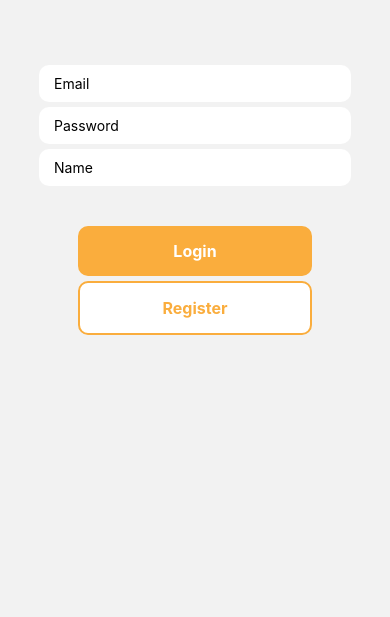
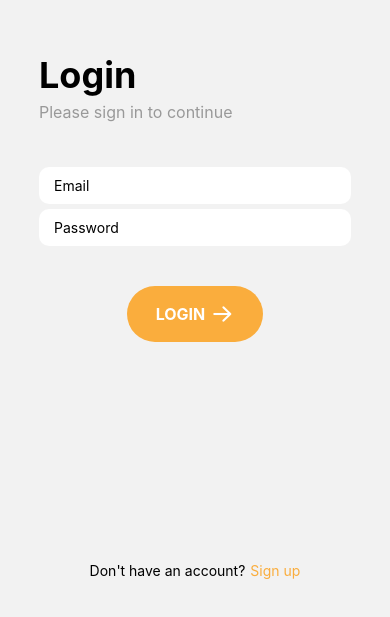
Before and after one commit to swipss/Expense-Tracker-Project-New, a React Native app: screen / in a window 390 px wide. Shown: the part 225-842 px from the top of the page. Built offline with nearby package versions, Linux system fonts and the light colour scheme; no server answers.

Commit message:
registering, firestore

```diff
--- a/components/HomeComponents/AddTransaction.js
+++ b/components/HomeComponents/AddTransaction.js
@@ -4,14 +4,16 @@ import { Formik } from 'formik';
 import { useDispatch } from 'react-redux';
 import {addTransaction} from '../../redux/store/actions/transactionAction';
 import { Picker } from '@react-native-picker/picker'
+import { arrayUnion, doc, setDoc, updateDoc } from 'firebase/firestore';
+import { auth, db } from '../../firebase';
 
 export default function AddTransaction({navigation, modalVisible, setModalVisible}) {
-    const [selectedValue, setSelectedValue] = useState("expense");
-    const [category, setCategory] = useState('Entertainment');
     // console.log(selectedValue, category);
 
 
     const dispatch = useDispatch();
+    const [selectedValue, setSelectedValue] = useState("expense");
+    const [category, setCategory] = useState('Entertainment');
     const [title, setTitle] = useState('');
     const [price, setPrice] = useState('');
 
@@ -22,17 +24,26 @@ export default function AddTransaction({navigation, modalVisible, setModalVisibl
 
         const id = Math.floor(Math.random() * 600000);
 
-        const newTransaction = {
-            id,
-            title,
-            category,
-            price: +price,
-            type: selectedValue,
-        }
+        updateDoc(doc(db, 'users', auth.currentUser.uid), {
+            transactions: arrayUnion({
+                category: category,
+                id: id,
+                price: +price,
+                title: title,
+                type: selectedValue,
+            })
+        })
+        // const newTransaction = {
+        //     id,
+        //     title,
+        //     category,
+        //     price: +price,
+        //     type: selectedValue,
+        // }
 
-        dispatch(addTransaction({...newTransaction}));
+        // dispatch(addTransaction({...newTransaction}));
 
-        setModalVisible(!modalVisible);
+        navigation.navigate('Home Screen')
 
 
 
@@ -109,7 +120,7 @@ export default function AddTransaction({navigation, modalVisible, setModalVisibl
                         alignItems: 'center',
                         marginTop: 10,
                     }}
-                    onPress={() => setModalVisible(!modalVisible)}
+                    onPress={() => navigation.replace('Home Screen')}
                     >
                         <Text style={{
                             color: '#fff',
@@ -129,7 +140,7 @@ export default function AddTransaction({navigation, modalVisible, setModalVisibl
 const styles = StyleSheet.create({
     container: {
         marginHorizontal: 20,
-        marginTop: 10,
+        marginTop: 40,
     },
     formsContainer: {
 
--- a/components/HomeComponents/ExpenseItem.js
+++ b/components/HomeComponents/ExpenseItem.js
@@ -18,7 +18,8 @@ export default function ExpenseItem(props) {
         )
     }, [])
 
-    const dispatch = useDispatch();
+
+
 
     return (
         <View style={[styles.contentWrapper, styles.shadowProp]}>
@@ -26,7 +27,7 @@ export default function ExpenseItem(props) {
                 <AntDesign name="close" size={18}
                 fillColor='lightgrey'
                 onPress={() => {
-                    dispatch(deleteTransaction(props.id));
+
                 }}
                 style={{marginRight: 5, opacity: 0.4}}
                 />
--- a/redux/store/reducers/transactions.js
+++ b/redux/store/reducers/transactions.js
@@ -3,8 +3,6 @@ import { DELETE_TRANSACTIONS } from "../actions/types";
 
 const initialState = {
     transactions: [
-        {id: 1, title: 'Soup', price: -20, category: 'Grocery', type: 'expense'},
-
     ]
 };
 
--- a/screens/LoginScreen.js
+++ b/screens/LoginScreen.js
@@ -3,11 +3,11 @@ import React, { useEffect, useState } from 'react';
 import { auth, db } from '../firebase';
 import { createUserWithEmailAndPassword, signInWithEmailAndPassword, getAuth, onAuthStateChanged } from 'firebase/auth';
 import { collection, doc, setDoc } from 'firebase/firestore';
+import AntDesign from 'react-native-vector-icons/AntDesign';
 
 export default function LoginScreen({ navigation }) {
     const [email, setEmail] = useState('')
     const [password, setPassword] = useState('')
-    const [name, setName] = useState('')
 
     useEffect(() => {
         const unsubscribe = onAuthStateChanged(auth, (user) => {
@@ -25,11 +25,7 @@ export default function LoginScreen({ navigation }) {
             const user = userCredential.user;
             console.log('Registered in with', user.email)
             setDoc(doc(db, "users", user.uid), {
-                name: name,
-                transactions: [
-                    {id: 1, title: 'Soup', price: -20, category: 'Grocery', type: 'expense'},
-                    {id: 2, title: 'Aids', price: -30, category: 'Health', type: 'expense'},
-                ]
+                transactions: []
               });
         })
         .catch((error) => {
@@ -51,6 +47,10 @@ export default function LoginScreen({ navigation }) {
 
   return (
     <KeyboardAvoidingView style={styles.container} behavior='padding'>
+        <View style={styles.titleContainer}>
+            <Text style={{fontSize: 36, fontWeight: '700', marginBottom: 5}}>Login</Text>
+            <Text style={{fontSize: 16, color: '#999'}}>Please sign in to continue</Text>
+        </View>
         <View style={styles.inputContainer}>
             <TextInput
             placeholder='Email'
@@ -65,27 +65,36 @@ export default function LoginScreen({ navigation }) {
             secureTextEntry
             style={styles.input}
             />
-            <TextInput
+            {/* <TextInput
             placeholder='Name'
             value={name}
             onChangeText={(text) => setName(text)}
             style={styles.input}
-            />
+            /> */}
         </View>
         <View style={styles.buttonContainer}>
             <TouchableOpacity
             onPress={() => handleLogin()}
             style={styles.button}
             >
-                <Text style={styles.buttonText}>Login</Text>
+                <Text style={styles.buttonText}>LOGIN</Text>
+                <AntDesign name='arrowright' size={24} color={'white'}  style={{marginLeft: 5}}/>
             </TouchableOpacity>
-            <TouchableOpacity
+            {/* <TouchableOpacity
             onPress={() => handleSignUp()}
             style={[styles.button, styles.buttonOutline]}
             >
                 <Text style={styles.buttonOutlineText}>Register</Text>
+            </TouchableOpacity> */}
+
+        </View>
+        <View style={styles.registerContainer}>
+            <Text style={styles.signupText}>Don't have an account?</Text>
+            <TouchableOpacity
+            onPress={() => navigation.navigate('Register')}
+            >
+                <Text style={[styles.signupText, styles.highlight]}>Sign up</Text>
             </TouchableOpacity>
-
         </View>
     </KeyboardAvoidingView>
   );
@@ -97,9 +106,14 @@ const styles = StyleSheet.create({
         justifyContent: 'center',
         alignItems: 'center'
     },
+    titleContainer: {
+        width: '80%',
+        marginBottom: 40,
+    },
     inputContainer: {
         width: '80%'
     },
+
     input: {
         backgroundColor: 'white',
         paddingHorizontal: 15,
@@ -108,17 +122,19 @@ const styles = StyleSheet.create({
         marginTop: 5,
     },
     buttonContainer: {
-        width: '60%',
+        width: '35%',
         justifyContent: 'center',
         alignItems: 'center',
         marginTop: 40,
     },
     button: {
+        flexDirection: 'row',
         backgroundColor: '#FAAD3D',
         width: '100%',
         padding: 15,
-        borderRadius: 10,
-        alignItems: 'center'
+        borderRadius: 50,
+        alignItems: 'center',
+        justifyContent: 'center'
     },
     buttonText: {
         color: 'white',
@@ -136,4 +152,16 @@ const styles = StyleSheet.create({
         fontWeight: '700',
         fontSize: 16,
     },
+    registerContainer: {
+        position: 'absolute',
+        bottom: 40,
+        flexDirection: 'row'
+    },
+    signupText: {
+        fontSize: 14,
+    },
+    highlight: {
+        marginLeft: 5,
+        color: '#FAAD3D'
+    },
 })
--- a/screens/Profile.js
+++ b/screens/Profile.js
@@ -1,9 +1,22 @@
 import { View, Text, Image, StyleSheet, TouchableOpacity } from 'react-native';
-import React from 'react';
-import { auth } from '../firebase';
+import React, {useState, useEffect} from 'react';
+import { getDoc, doc } from 'firebase/firestore';
+import { auth, db } from '../firebase';
 import { signOut } from 'firebase/auth';
 
 export default function Profile({ navigation }) {
+
+  const [data, setData] = useState([])
+
+   useEffect(() => {
+    getDoc(doc(db, "users", auth.currentUser.uid)).then(docSnap => {
+        if (docSnap.exists()) {
+          setData(docSnap.data())
+        } else {
+          console.log("No such document!");
+        }
+      })
+   }, [])
 
   const handleSignOut = () => {
     signOut(auth)
@@ -26,15 +39,15 @@ export default function Profile({ navigation }) {
         borderBottomWidth: .5,
         marginTop: 20,
       }}>
-        <Image source={require('../assets/icons/boss.png')} style={{width:100, height: 100, borderRadius: 50, borderWidth: 3, borderColor: '#F1CB0C',}} />
+        <Image source={require('../assets/icons/boss.png')} style={{width:100, height: 100, borderRadius: 50, borderWidth: 3, borderColor: '#FAAD3D',}} />
       </View>
       <View style={styles.infoContainer}>
         <Text style={styles.titleContainer}>FIRST NAME</Text>
-        <Text style={styles.infoText}>Sten</Text>
+        <Text style={styles.infoText}>{data.firstName}</Text>
       </View>
       <View style={styles.infoContainer}>
         <Text style={styles.titleContainer}>LAST NAME</Text>
-        <Text style={styles.infoText}>Vassiljev</Text>
+        <Text style={styles.infoText}>{data.lastName}</Text>
       </View>
       <View style={styles.infoContainer}>
         <Text style={styles.titleContainer}>EMAIL</Text>
@@ -67,7 +80,7 @@ const styles = StyleSheet.create({
     fontSize: 16,
   },
   button: {
-    backgroundColor: '#F1CB0C',
+    backgroundColor: '#FAAD3D',
     marginHorizontal: 20,
     marginTop: 20,
     justifyContent: 'center',
--- /dev/null
+++ b/screens/RegisterScreen.js
@@ -0,0 +1,158 @@
+import { View, Text, StyleSheet, KeyboardAvoidingView, TextInput, TouchableOpacity } from 'react-native';
+import React, { useState } from 'react';
+import { auth, db } from '../firebase';
+import { doc, setDoc } from 'firebase/firestore';
+import { createUserWithEmailAndPassword } from 'firebase/auth';
+import AntDesign from 'react-native-vector-icons/AntDesign';
+
+
+export default function RegisterScreen({ navigation }) {
+
+  const [email, setEmail] = useState('')
+  const [password, setPassword] = useState('')
+  const [firstName, setFirstName] = useState('')
+  const [lastName, setLastName] = useState('')
+
+  const handleSignUp = () => {
+    createUserWithEmailAndPassword(auth, email, password)
+    .then((userCredential) => {
+        const user = userCredential.user;
+        console.log('Registered in with', user.email)
+        setDoc(doc(db, "users", user.uid), {
+            firstName: firstName,
+            lastName: lastName,
+            transactions: []
+          });
+    })
+    .catch((error) => {
+        const errorCode = error.code;
+        const errorMessage = error.message;
+    })
+  }
+
+  return (
+    <KeyboardAvoidingView style={styles.container} behavior='padding'>
+        <View style={styles.titleContainer}>
+            <Text style={{fontSize: 35, fontWeight: '700'}}>Create Account</Text>
+        </View>
+        <View style={styles.inputContainer}>
+            <TextInput
+            placeholder='First Name'
+            value={firstName}
+            onChangeText={(text) => setFirstName(text)}
+            style={styles.input}
+            />
+            <TextInput
+            placeholder='Last Name'
+            value={lastName}
+            onChangeText={(text) => setLastName(text)}
+            style={styles.input}
+            />
+            <TextInput
+            placeholder='Email'
+            value={email}
+            onChangeText={(text) => setEmail(text)}
+            style={styles.input}
+            />
+            <TextInput
+            placeholder='Password'
+            value={password}
+            onChangeText={(text) => setPassword(text)}
+            secureTextEntry
+            style={styles.input}
+            />
+        </View>
+        <View style={styles.buttonContainer}>
+            <TouchableOpacity
+            onPress={() => handleSignUp()}
+            style={styles.button}
+            >
+                <Text style={styles.buttonText}>SIGN UP</Text>
+                <AntDesign name='arrowright' size={24} color={'white'}  style={{marginLeft: 5}}/>
+            </TouchableOpacity>
+            {/* <TouchableOpacity
+            onPress={() => handleSignUp()}
+            style={[styles.button, styles.buttonOutline]}
+            >
+                <Text style={styles.buttonOutlineText}>Register</Text>
+            </TouchableOpacity> */}
+
+        </View>
+        <View style={styles.registerContainer}>
+            <Text style={styles.signupText}>Already have an account?</Text>
+            <TouchableOpacity
+            onPress={() => navigation.replace('Login')}
+            >
+                <Text style={[styles.signupText, styles.highlight]}>Log In</Text>
+            </TouchableOpacity>
+        </View>
+    </KeyboardAvoidingView>
+  );
+}
+
+
+const styles = StyleSheet.create({
+  container: {
+      flex: 1,
+      justifyContent: 'center',
+      alignItems: 'center'
+  },
+  titleContainer: {
+      width: '80%',
+      marginBottom: 40,
+  },
+  inputContainer: {
+      width: '80%'
+  },
+
+  input: {
+      backgroundColor: 'white',
+      paddingHorizontal: 15,
+      paddingVertical: 10,
+      borderRadius: 10,
+      marginTop: 5,
+  },
+  buttonContainer: {
+      width: '35%',
+      justifyContent: 'center',
+      alignItems: 'center',
+      marginTop: 40,
+  },
+  button: {
+      flexDirection: 'row',
+      backgroundColor: '#FAAD3D',
+      width: '100%',
+      padding: 15,
+      borderRadius: 50,
+      alignItems: 'center',
+      justifyContent: 'center'
+  },
+  buttonText: {
+      color: 'white',
+      fontWeight: '700',
+      fontSize: 16,
+  },
+  buttonOutline: {
+      backgroundColor: 'white',
+      marginTop: 5,
+      borderColor: '#FAAD3D',
+      borderWidth: 2,
+  },
+  buttonOutlineText: {
+      color: '#FAAD3D',
+      fontWeight: '700',
+      fontSize: 16,
+  },
+  registerContainer: {
+      position: 'absolute',
+      bottom: 40,
+      flexDirection: 'row'
+  },
+  signupText: {
+      fontSize: 14,
+  },
+  highlight: {
+      marginLeft: 5,
+      color: '#FAAD3D'
+  },
+})
```
Also changed, not shown: App.js (+8 -0 lines), components/HomeComponents/Card.js (+25 -4 lines), navigation/tabs.js (+9 -10 lines), screens/Home.js (+18 -10 lines).
